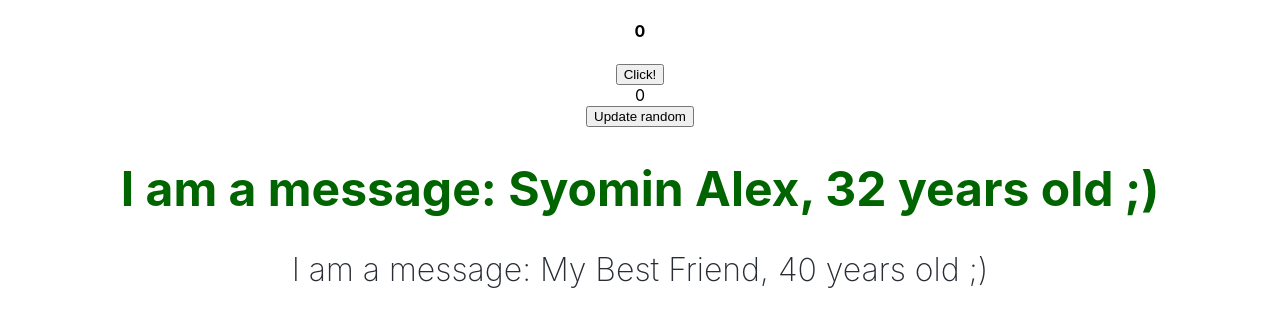
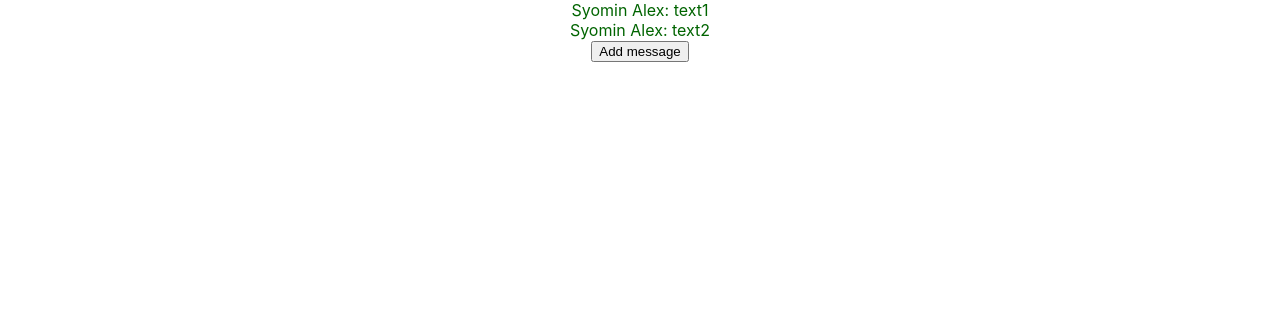
Before and after one commit to SyominAlex/React.js_Geekbrains, a React (Create React App) app: page / in a window 1280 px wide. Shown: the top 326 px of the page. Built offline with nearby package versions, Linux system fonts and the light colour scheme.

Commit message:
useEffect() & setState() example with addMessage() function

```diff
--- a/src/App.js
+++ b/src/App.js
@@ -1,26 +1,44 @@
 import "./App.css";
 import React, {useState} from "react";
 import { Message } from "./components/Message/Message";
-import { Counter } from "./components/Example/Example";
+// import { Counter } from "./components/Example/Example";
 
 const name = "Syomin Alex";
 
+const msgs = [
+    {
+        author: name,
+        text: "text1",
+    },
+    {
+        author: name,
+        text: "text2",
+    },
+];
+
 function App() {
-    const [rand, setRand] = useState(0); // пример удобства использования useEffect()
+    // const [rand, setRand] = useState(0);
+    const [messages, setMessages] = useState(msgs);
 
-    const updateRand = () => {
-        setRand(Math.random());
-    };
+    // const updateRand = () => {
+    //     setRand(Math.random());
+    // };
 
-    const foo = () => {
-        alert("Hello");
-    };
+    const addMessage = () => {
+        // messages.push() - недопустимо так мутировать стейт во избежание сюрпризов
+        setMessages([...messages, { text: "new message", author: "author" }]);
+    }
+
     return (
         <div className="App">
-            <Counter randomNumber={rand} />
-            <button onClick={updateRand}>Update random</button>
-            <Message name={name} age={30 + 2} doSmth={foo} bold={true} />
-            <Message name="My Best Friend" age={30 + 10} doSmth={foo} />
+            {/*<Counter randomNumber={rand} />
+            <button onClick={updateRand}>Update random</button>*/}
+            {/*<Message author={name} text="text1" />
+            <Message author={name} text="text2" />*/}
+            {messages.map((msg) => (
+                <Message text={msg.text} author={msg.author} />
+            ))} {/*Warning: Each child in a list should have a unique "key" prop. Check the render method of `App`*/}
+            <button onClick={addMessage}>Add message</button>
         </div>
     );
 }
--- a/src/components/Message/Message.js
+++ b/src/components/Message/Message.js
@@ -1,9 +1,10 @@
 import "./Message.styles.css";
 
-export const Message = ({ name, age, bold }) => {
+export const Message = ({ author, text }) => {
     return (
-        <h1 className={"message" + (!bold ? " header" : "")}>
-            I am a message: {name}, {age} years old ;)
-        </h1>
+        <div className="message">
+            <span>{author}: </span>
+            <span>{text}</span>
+        </div>
     );
 };
--- a/src/components/Message/Message.styles.css
+++ b/src/components/Message/Message.styles.css
@@ -1,6 +1,6 @@
 .message {
     color: darkgreen;
-    font-size: 3em;
+    font-size: 1em;
 }
 
 .header {
```
